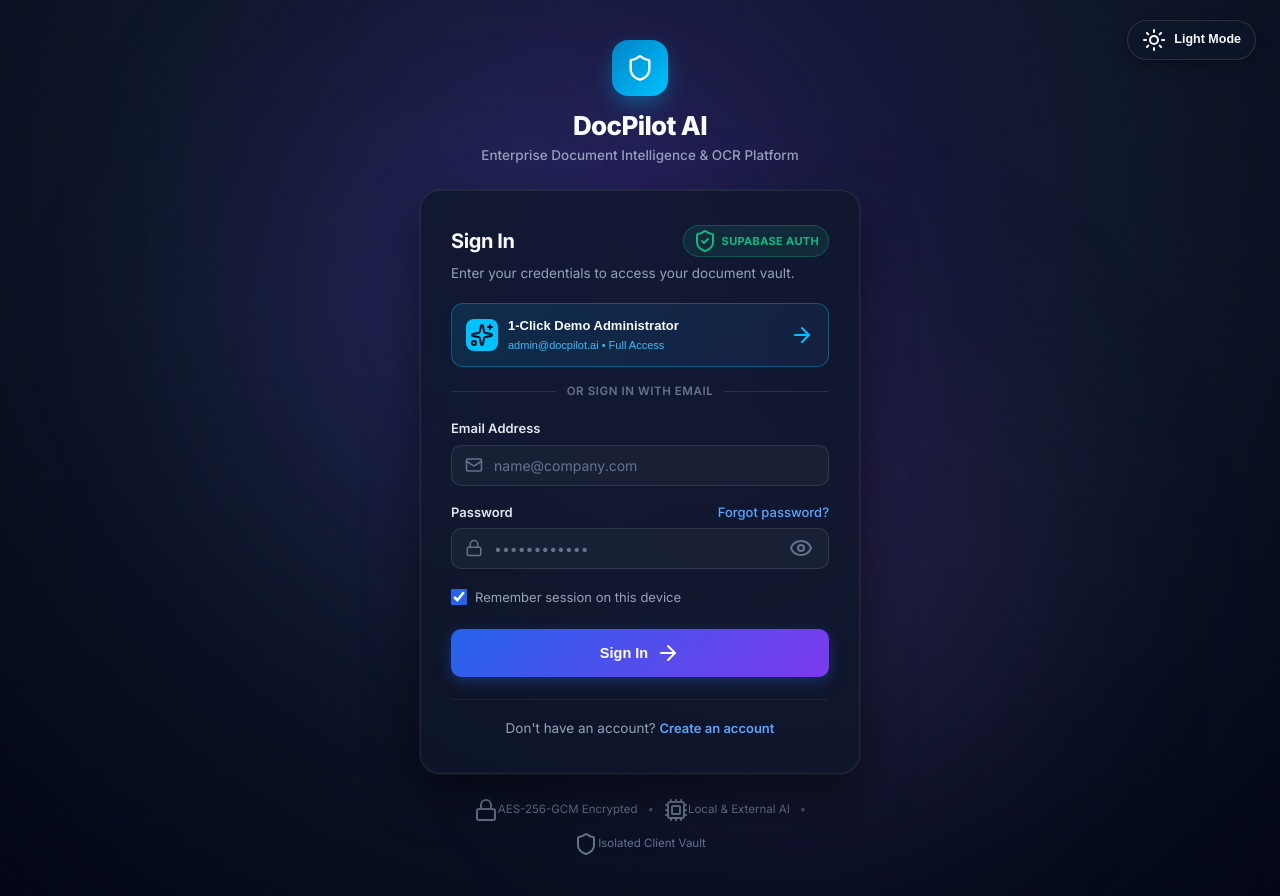
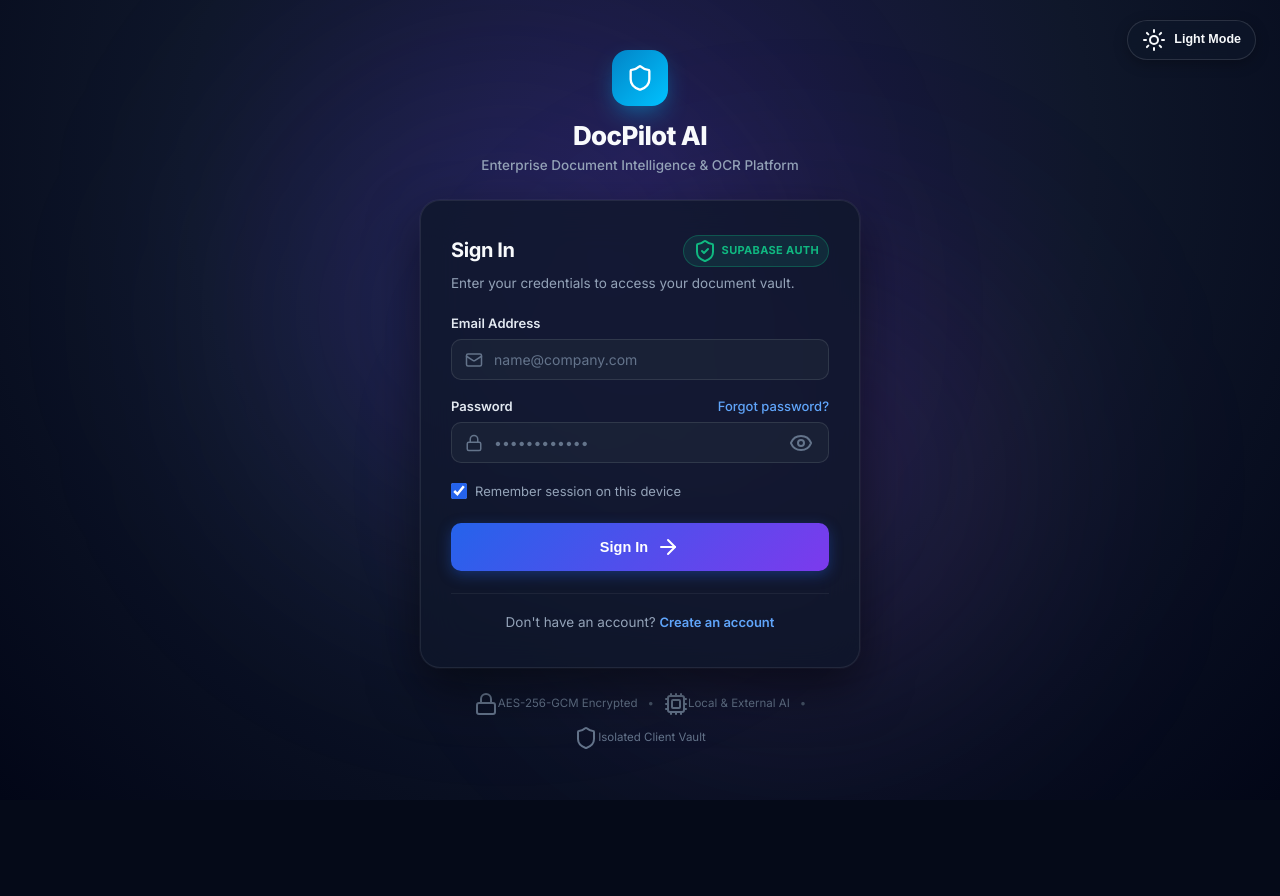
Before and after one commit to vighneshpote55-svg/company-ocr-service, a React (Vite) app in the folder frontend/: page /login in a window 1280 px wide. After the commit the page ends 800 px from the top, so only its background shows below. Built offline with nearby package versions, Linux system fonts and the light colour scheme; no server answers.

Commit message:
refactor: remove demo login functionality and associated UI from LoginPage component

```diff
--- a/frontend/src/components/auth/LoginPage.tsx
+++ b/frontend/src/components/auth/LoginPage.tsx
@@ -1,7 +1,7 @@
 import React, { useState, useEffect } from 'react';
 import { useNavigate, useLocation, Link } from 'react-router-dom';
 import { useAuth } from '../../context/AuthContext';
-import { Mail, Lock, Eye, EyeOff, ArrowRight, AlertCircle, Loader2, Sparkles, ShieldCheck } from 'lucide-react';
+import { Mail, Lock, Eye, EyeOff, ArrowRight, AlertCircle, Loader2, ShieldCheck } from 'lucide-react';
 import { isSupabaseConfigured } from '../../services/supabaseClient';
 
 export const LoginPage: React.FC = () => {
@@ -49,25 +49,6 @@
     }
   };
 
-  const handleDemoLogin = async () => {
-    setError(null);
-    setEmail('admin@docpilot.ai');
-    setPassword('admin123');
-    setLoading(true);
-    try {
-      const res = await login('admin@docpilot.ai', 'admin123');
-      if (res.error) {
-        setError(res.error);
-      } else {
-        navigate(from, { replace: true });
-      }
-    } catch {
-      setError('Failed to log in with demo account.');
-    } finally {
-      setLoading(false);
-    }
-  };
-
   return (
     <div>
       <div style={{ display: 'flex', alignItems: 'center', justifyContent: 'space-between', marginBottom: '6px' }}>
@@ -85,29 +66,6 @@
           <span>{error}</span>
         </div>
       )}
-
-      {/* Quick 1-Click Demo Login Banner */}
-      <button
-        type="button"
-        onClick={handleDemoLogin}
-        disabled={loading}
-        className="auth-demo-quick-btn"
-      >
-        <div className="demo-btn-left">
-          <div className="demo-sparkle-icon">
-            <Sparkles className="w-4 h-4" />
-          </div>
-          <div className="demo-btn-texts">
-            <span className="demo-btn-title">1-Click Demo Administrator</span>
-            <span className="demo-btn-sub">admin@docpilot.ai • Full Access</span>
-          </div>
-        </div>
-        <ArrowRight className="w-4 h-4 demo-btn-arrow" />
-      </button>
-
-      <div className="auth-divider">
-        <span>or sign in with email</span>
-      </div>
 
       <form onSubmit={handleSubmit} className="auth-form" noValidate>
         {/* Email Field */}
```
